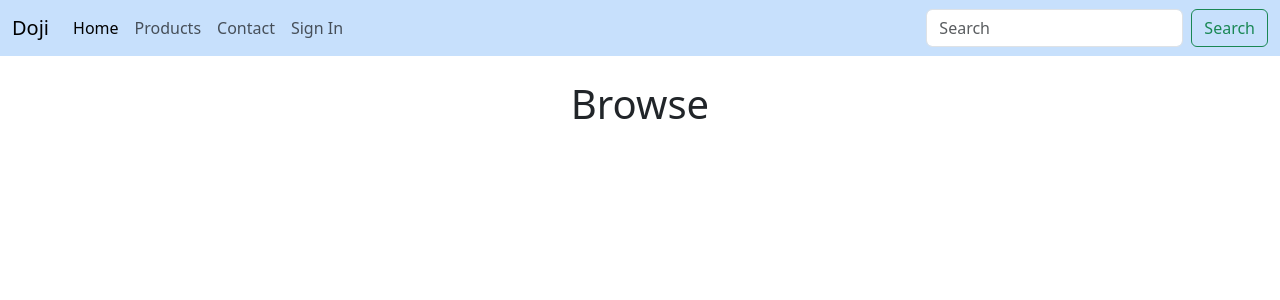
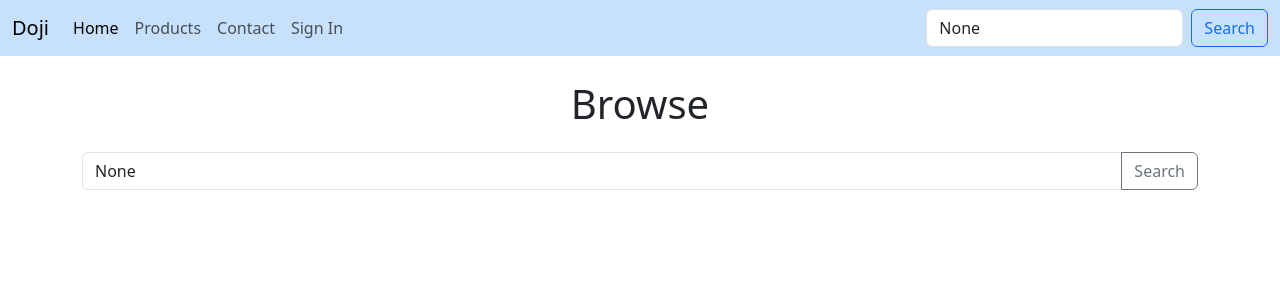
Before and after one commit to Unhabit/Doji, a Flask app: page /browse in a window 1280 px wide. Shown: the top 300 px of the page. Run offline with Flask 3, Linux system fonts and the light colour scheme; data that the repository does not hold is empty.

Commit message:
search bar

```diff
--- a/main.py
+++ b/main.py
@@ -1,4 +1,4 @@
-from flask import Flask, render_template
+from flask import Flask, render_template, request
 import pymysql
 from dynaconf import Dynaconf
 
@@ -26,12 +26,22 @@
 
 
 @app.route("/browse")
-def produc_browse():
+def product_browse():
+
+    query = request.args.get('query')
+
     conn = connect_db()
 
     cursor = conn.cursor()
-    cursor.execute("SELECT * FROM `Product` ;")
+
+    if query is None:
+        cursor.execute("SELECT * FROM  `Product` ;")
+    else:
+        cursor.execute(f"SELECT * FROM `Product` WHERE `name` LIKE '%{query}%' ;")
 
     results = cursor.fetchall()
 
-    return render_template("browse.html.jinja", products = results)
+    cursor.close()
+    conn.close()
+
+    return render_template("browse.html.jinja", products = results, query=query)
--- a/templates/browse.html.jinja
+++ b/templates/browse.html.jinja
@@ -9,6 +9,14 @@
   <body>
     {% include "components/navbar.html.jinja" %}
     <h1 class="text-center my-4">Browse</h1>
+
+    <form class="container" action="/browse">
+        <div class="input-group mb-3">
+            <input type="text" class="form-control" name="query" placeholder="search" aria-label="search" aria-describedby="button-addon2" value="{{ query }}" >
+            <button class="btn btn-outline-secondary" type="submit" id="button-addon2">Search</button>
+        </div>
+    </form>
+
     <main class="container">
       <div class="row row-cols-1 row-cols-sm-2 row-cols-md-3 row-cols-lg-4 g-4">
         {% for item in products %}
--- a/templates/components/navbar.html.jinja
+++ b/templates/components/navbar.html.jinja
@@ -7,21 +7,21 @@
     <div class="collapse navbar-collapse" id="navbarSupportedContent">
       <ul class="navbar-nav me-auto mb-2 mb-lg-0">
         <li class="nav-item">
-          <a class="nav-link active" aria-current="page" href="#">Home</a>
+          <a class="nav-link active" aria-current="page" href="/">Home</a>
         </li>
         <li class="nav-item">
-          <a class="nav-link" href="#">Products</a>
+          <a class="nav-link" href="/browse">Products</a>
         </li>
-         <li class="nav-item">
+        <li class="nav-item">
           <a class="nav-link" href="#">Contact</a>
         </li>
-         <li class="nav-item">
+        <li class="nav-item">
           <a class="nav-link" href="#">Sign In</a>
         </li>
       </ul>
-      <form class="d-flex" role="search">
-        <input class="form-control me-2" type="search" placeholder="Search" aria-label="Search">
-        <button class="btn btn-outline-success" type="submit">Search</button>
+      <form class="d-flex" role="search" action="/browse">
+        <input class="form-control me-2" type="search" placeholder="Search" aria-label="Search" name="query" value="{{ query }}">
+        <button class="btn btn-outline-primary" type="submit">Search</button>
       </form>
     </div>
   </div>
```
